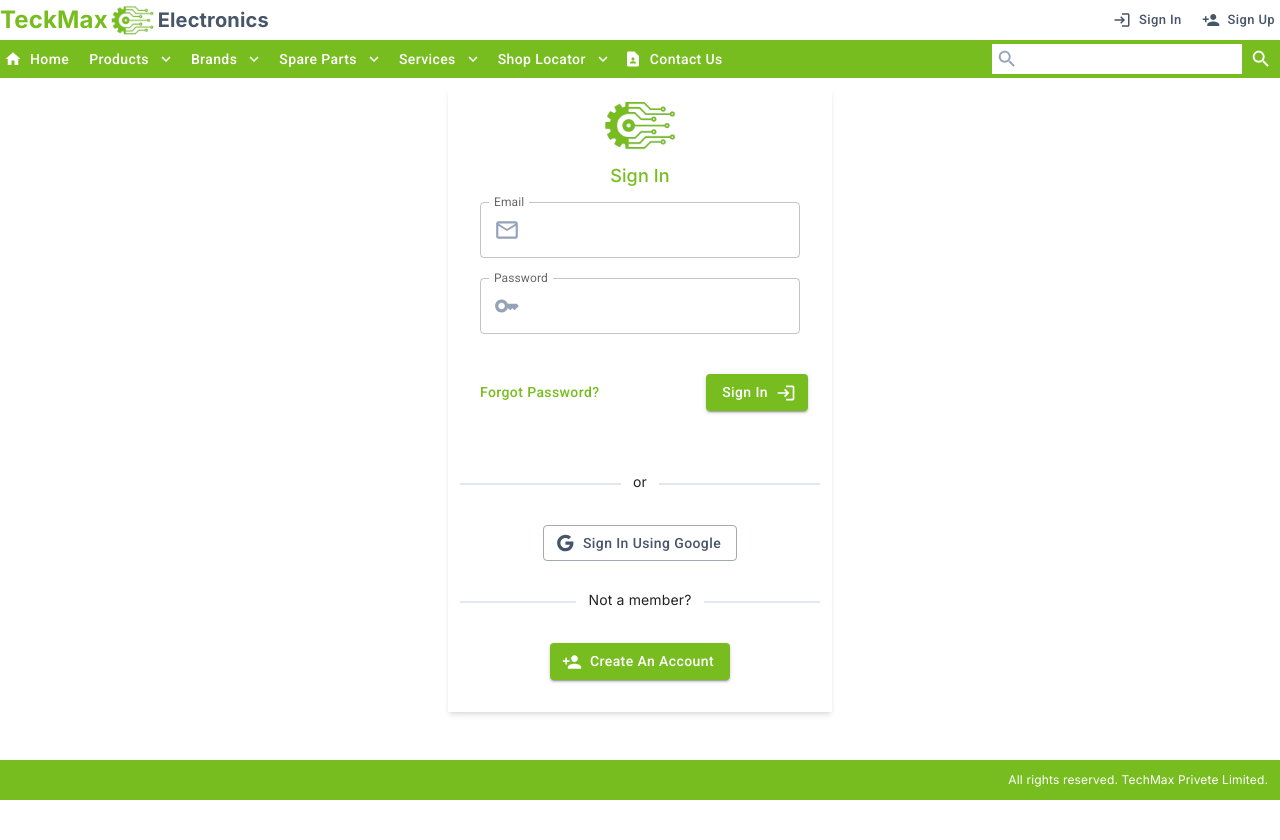
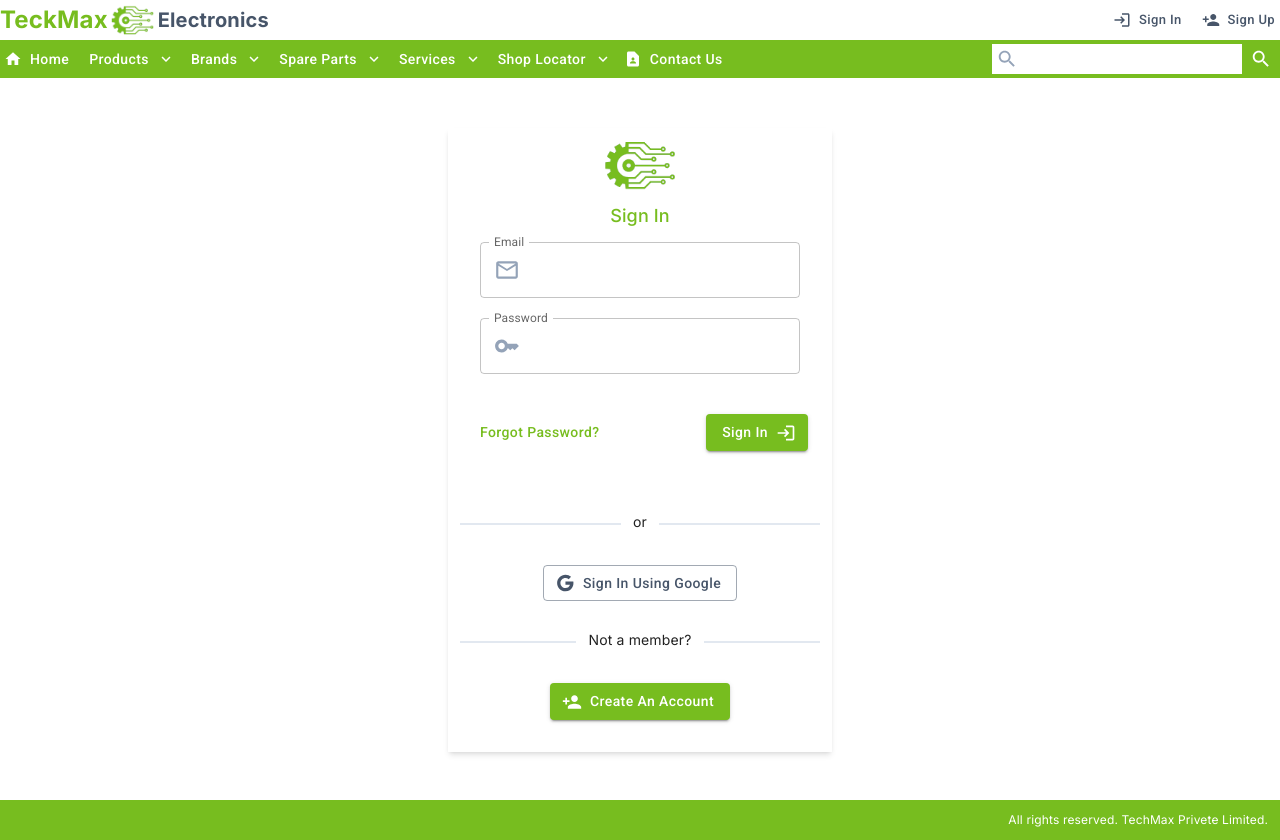
Before and after one commit to melin9999/tmps-web-buyer-022, a Next.js app: page /signin in a window 1280 px wide. Before the commit the page ends 800 px from the top, so only its background shows below. Built offline with nearby package versions, Linux system fonts and the light colour scheme; no server answers.

Commit message:
images updated

```diff
--- a/src/app/(auth)/profile/page.jsx
+++ b/src/app/(auth)/profile/page.jsx
@@ -311,7 +311,7 @@
   }
 
   return (
-    <div className='form_container mt-[50px]' style={{minHeight: (height-80)}}>
+    <div className='form_container mt-[40px]' style={{minHeight: (height-80)}}>
       <div className='form_container_medium'>
         <span className="form_header">Profile</span>
         <div className='form_fields_container'>
--- a/src/app/(auth)/signin/page.jsx
+++ b/src/app/(auth)/signin/page.jsx
@@ -109,7 +109,7 @@
   }
 
   return (
-    <div className='form_container' style={{minHeight: (height-80)}}>
+    <div className='form_container mt-[40px]' style={{minHeight: (height-80)}}>
       <div className='form_container_small'>
         <div className='w-[70px] h-[50px] relative mb-3'><Image src='/logo_1.png' alt='logo' fill sizes='70px' priority={true} style={{objectFit: 'cover'}}/></div>
         <span className="form_header">Sign In</span>
--- a/src/app/(routes)/products/[...description]/page.jsx
+++ b/src/app/(routes)/products/[...description]/page.jsx
@@ -243,11 +243,11 @@
       var val2 = [];
       var index = 1;
       if(val.image_url!=="none"){
-        val2.push({id: index++, imageUrl: " http://tm-web.effisoftsolutions.com/"+val.image_url});
+        val2.push({id: index++, imageUrl: " https://tm-web.effisoftsolutions.com/"+val.image_url});
       }
       var val1 = val.inventory_images;
       val1.map(val3=>{
-        val2.push({id: index++, imageUrl: " http://tm-web.effisoftsolutions.com/"+val3.image_url});
+        val2.push({id: index++, imageUrl: " https://tm-web.effisoftsolutions.com/"+val3.image_url});
       });
 
       setEditImages(val2);
```
